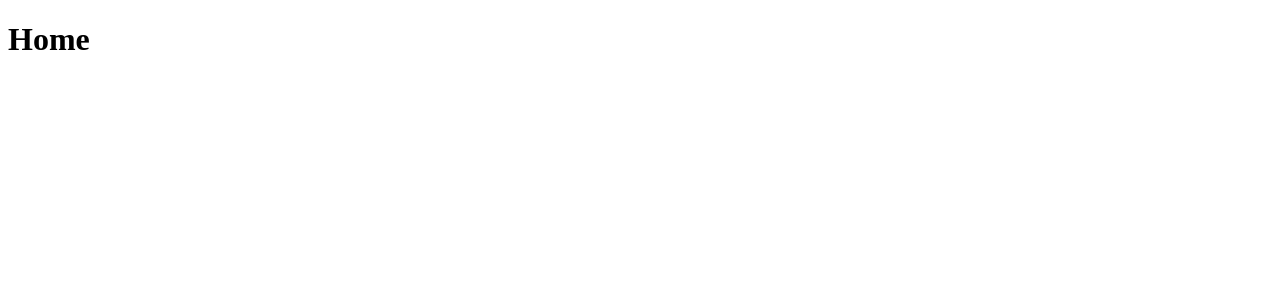
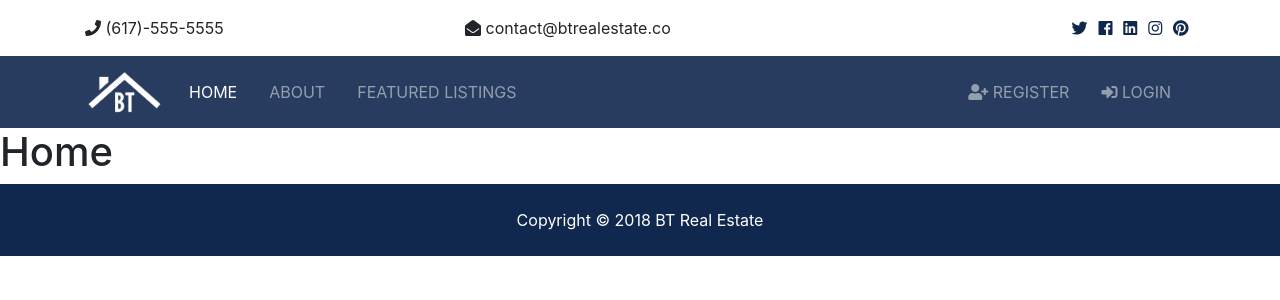
Before and after one commit to chenyiqun0523/realtor_web, a Django app: page / in a window 1280 px wide. Before the commit the part shown is almost empty. Shown: the top 300 px of the page. Run offline with Django 3.2, Linux system fonts and the light colour scheme; some libraries are stand-ins or nearby versions.

Commit message:
bootstrap layout

```diff
--- a/pages/templates/base.html
+++ b/pages/templates/base.html
@@ -1,12 +1,34 @@
-<!DOCTYPE html>
+{% load static %} <!DOCTYPE html>
 <html lang="en">
-<head>
-    <meta charset="UTF-8">
-    <meta name="viewport" content="width=device-width, initial-scale=1.0">
-    <meta http-equiv="X-UA-Compatible" content="ie=edge">
+  <head>
+    <meta charset="UTF-8" />
+    <meta name="viewport" content="width=device-width, initial-scale=1.0" />
+    <meta http-equiv="X-UA-Compatible" content="ie=edge" />
+    <!-- Font Awesome -->
+    <link rel="stylesheet" href="{% static 'css/all.css' %}" />
+    <!-- Bootstrap -->
+    <link rel="stylesheet" href="{% static 'css/bootstrap.css' %}" />
+    <!-- Custom -->
+    <link rel="stylesheet" href="{% static 'css/style.css' %}" />
+    <!-- Lightbox -->
+    <link rel="stylesheet" href="{% static 'css/lightbox.min.css' %}" />
+
     <title>Ronggui Real Estate</title>
-</head>
-<body>
+  </head>
+  <body>
+    <!-- Top Bar -->
+    {% include 'partials/_topbar.html' %}
+    <!-- NavBar -->
+    {% include 'partials/_navbar.html' %}
+
+    <!-- Main Content -->
     {% block content %} {% endblock %}
- </body>
+    <!-- Footer  -->
+    {% include 'partials/_footer.html' %}
+
+    <script src="{% static 'js/jquery-3.3.1.min.js' %} "></script>
+    <script src="{% static 'js/bootstrap.bundle.min.js' %}"></script>
+    <script src="{% static 'js/lightbox.min.js' %}"></script>
+    <script src="{% static 'js/main.js' %}"></script>
+  </body>
 </html>
--- /dev/null
+++ b/pages/templates/partials/_footer.html
@@ -0,0 +1,4 @@
+<!-- Footer -->
+<footer id="main-footer" class="py-4 bg-primary text-white text-center">
+  Copyright &copy; <span class="year"></span> BT Real Estate
+</footer>
--- /dev/null
+++ b/pages/templates/partials/_navbar.html
@@ -0,0 +1,46 @@
+{% load static %}
+
+<!-- Navbar -->
+<nav class="navbar navbar-expand-lg navbar-dark bg-primary sticky-top">
+  <div class="container">
+    <a class="navbar-brand" href="index.html">
+      <img src="{% static 'img/logo.png' %}" class="logo" alt="" />
+    </a>
+    <button
+      class="navbar-toggler"
+      type="button"
+      data-toggle="collapse"
+      data-target="#navbarNavAltMarkup"
+    >
+      <span class="navbar-toggler-icon"></span>
+    </button>
+    <div class="collapse navbar-collapse" id="navbarNavAltMarkup">
+      <ul class="navbar-nav">
+        <li class="nav-item active mr-3">
+          <a class="nav-link" href="index.html">Home</a>
+        </li>
+        <li class="nav-item mr-3">
+          <a class="nav-link" href="about.html">About</a>
+        </li>
+        <li class="nav-item mr-3">
+          <a class="nav-link" href="listings.html">Featured Listings</a>
+        </li>
+      </ul>
+
+      <ul class="navbar-nav ml-auto">
+        <li class="nav-item mr-3">
+          <a class="nav-link" href="register.html">
+            <i class="fas fa-user-plus"></i> Register</a
+          >
+        </li>
+        <li class="nav-item mr-3">
+          <a class="nav-link" href="login.html">
+            <i class="fas fa-sign-in-alt"></i>
+
+            Login</a
+          >
+        </li>
+      </ul>
+    </div>
+  </div>
+</nav>
--- /dev/null
+++ b/pages/templates/partials/_topbar.html
@@ -0,0 +1,20 @@
+<!-- Top Bar -->
+<section id="top-bar" class="p-3">
+  <div class="container">
+    <div class="row">
+      <div class="col-md-4"><i class="fas fa-phone"></i> (617)-555-5555</div>
+      <div class="col-md-4">
+        <i class="fas fa-envelope-open"></i> contact@btrealestate.co
+      </div>
+      <div class="col-md-4">
+        <div class="social text-right">
+          <a href="#"> <i class="fab fa-twitter"></i> </a>
+          <a href="#"> <i class="fab fa-facebook"></i> </a>
+          <a href="#"> <i class="fab fa-linkedin"></i> </a>
+          <a href="#"> <i class="fab fa-instagram"></i> </a>
+          <a href="#"> <i class="fab fa-pinterest"></i> </a>
+        </div>
+      </div>
+    </div>
+  </div>
+</section>
```
